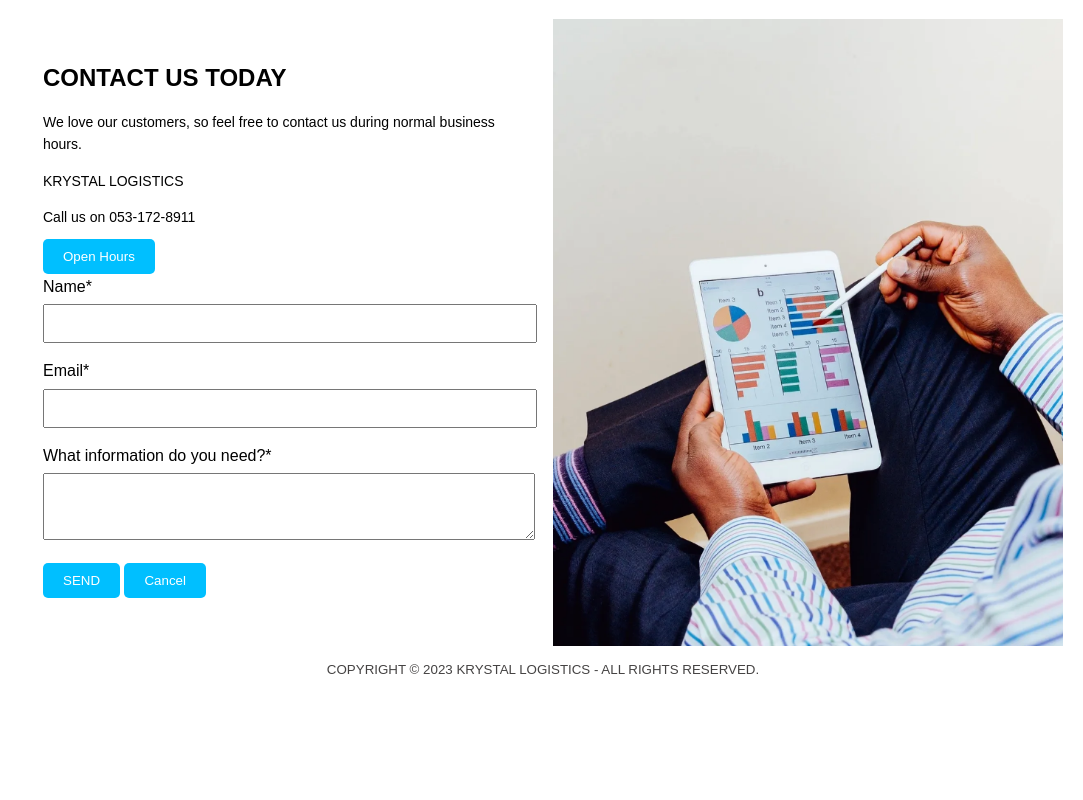
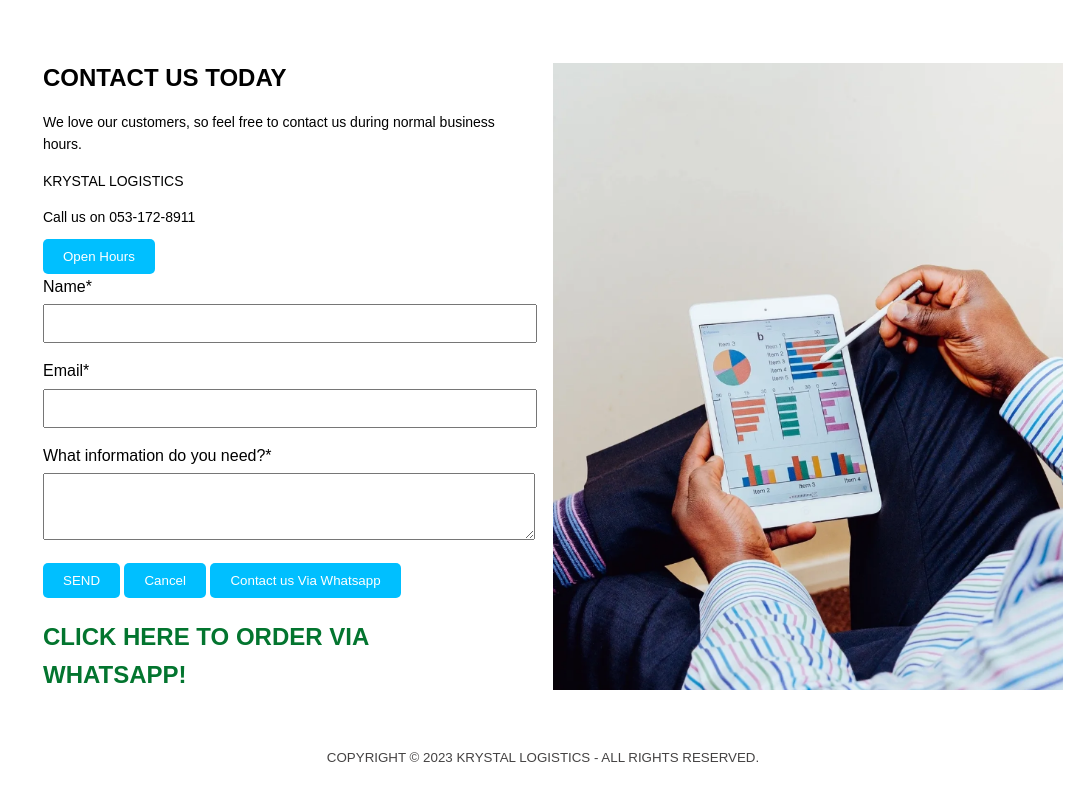
Before and after one commit to krystallogistics/welcome, a plain HTML site: page index.html in a window 1280 px wide. Shown: the part 1423-2223 px from the top of the page, without its empty margins (197-1280 px from the left). Before the commit the page ends 2135 px from the top, so only its background shows below. Drawn offline with Linux system fonts and the light colour scheme.

Commit message:
Added Whatsapp Functinality

```diff
--- a/index.css
+++ b/index.css
@@ -175,6 +175,10 @@ nav .logo img {
     cursor: pointer;
 }
 
+#wa {
+    color: rgb(3, 117, 47);
+}
+
   /* Styles for image container */
 .image-container {
     display: flex;
@@ -281,5 +285,6 @@ footer {
     form input[type="submit"],
     form button {
         margin-left: 0; /* Remove the left margin */
+        margin: 1px;
     }
 }
--- a/index.html
+++ b/index.html
@@ -94,7 +94,9 @@
             <textarea id="information" name="information" rows="3" required></textarea>
             <button type="submit">SEND</button>
             <button type="button">Cancel</button>
+            <button type="button" onClick="openWhatsApp()">Contact us Via Whatsapp</button>
           </form>
+          <h1 onClick="openWhatsApp()" id="wa">CLICK HERE TO ORDER VIA WHATSAPP!</h1>
         </div>
 
         <div class="image-container">
--- a/scripts/scripts.js
+++ b/scripts/scripts.js
@@ -8,47 +8,11 @@ function toggleDropdown() {
 let dropdownBtn = document.querySelector('.dropdown-btn');
 dropdownBtn.addEventListener('click', toggleDropdown);
 
-// document.addEventListener("DOMContentLoaded", function() {
-//     // Get the form element
-//     let form = document.querySelector("form");
+function openWhatsApp() {
+  let phoneNumber = "+2332531728911";
+  let message = "Hello, how can I help you?";
 
-//     // Add a submit event listener to the form
-//     form.addEventListener("submit", function(event) {
-//       event.preventDefault(); // Prevent the form from submitting normally
+  let url = "https://wa.me/" + phoneNumber + "?text=" + encodeURIComponent(message);
 
-//       // Get the form data
-//     let name = document.getElementById("name").value;
-//     let email = document.getElementById("email").value;
-//     let information = document.getElementById("information").value;
-
-//       // Perform form validation
-//     if (name === "" || email === "" || information === "") {
-//         alert("Please fill in all required fields.");
-//         return;
-//     }
-
-//       // Create an object to store the form data
-//     let formData = {
-//         name: name,
-//         email: email,
-//         information: information
-//     };
-
-//       // Convert the form data to JSON format
-//     let jsonData = JSON.stringify(formData);
-
-//       // Send the form data to the server-side script using AJAX
-//     let xhr = new XMLHttpRequest();
-//     xhr.open("POST", "/send-email.php", true);
-//     xhr.setRequestHeader("Content-Type", "application/json");
-//     xhr.onreadystatechange = function() {
-//         if (xhr.readyState === 4 && xhr.status === 200) {
-//         alert("Email sent successfully!");
-//           form.reset(); // Reset the form after successful submission
-//         } else {
-//         alert("Failed to send email. Please try again later.");
-//         }
-//     };
-//     xhr.send(jsonData);
-//     });
-// });
+  window.open(url);
+}
```
Also changed, not shown: scripts/wa.js (added, +8 -0 lines).
